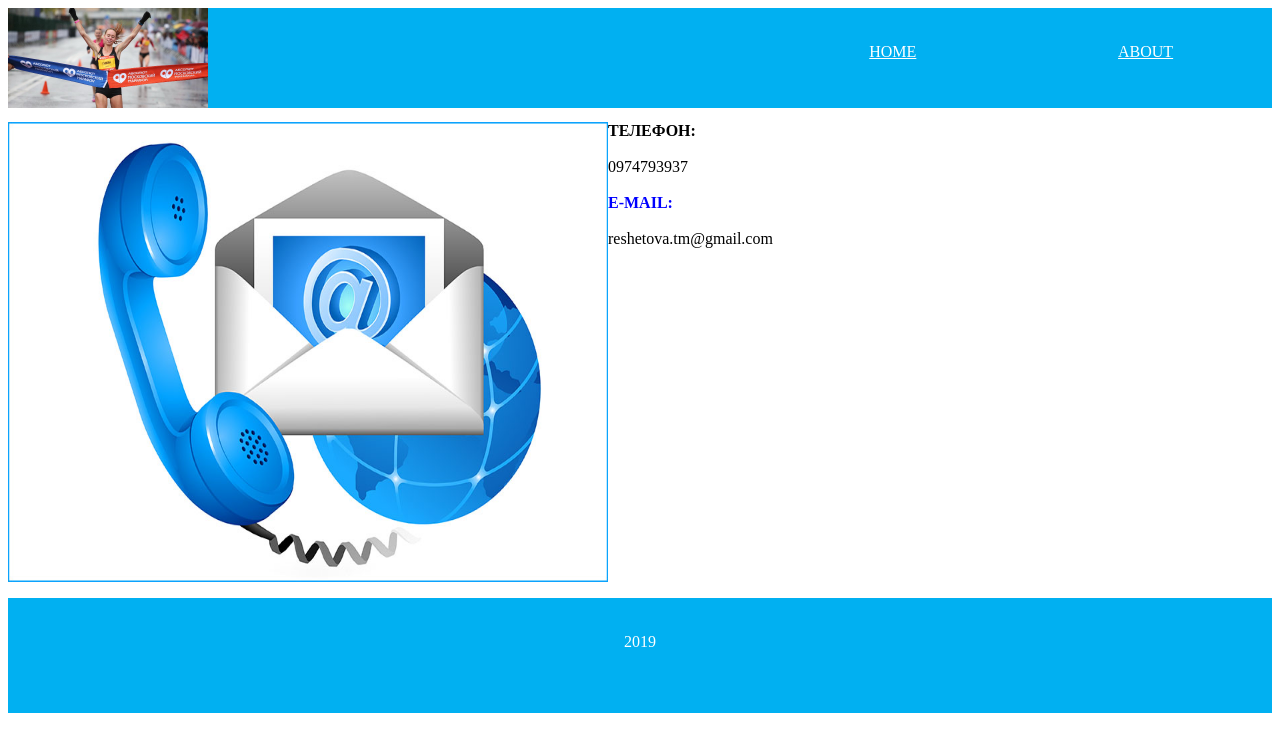
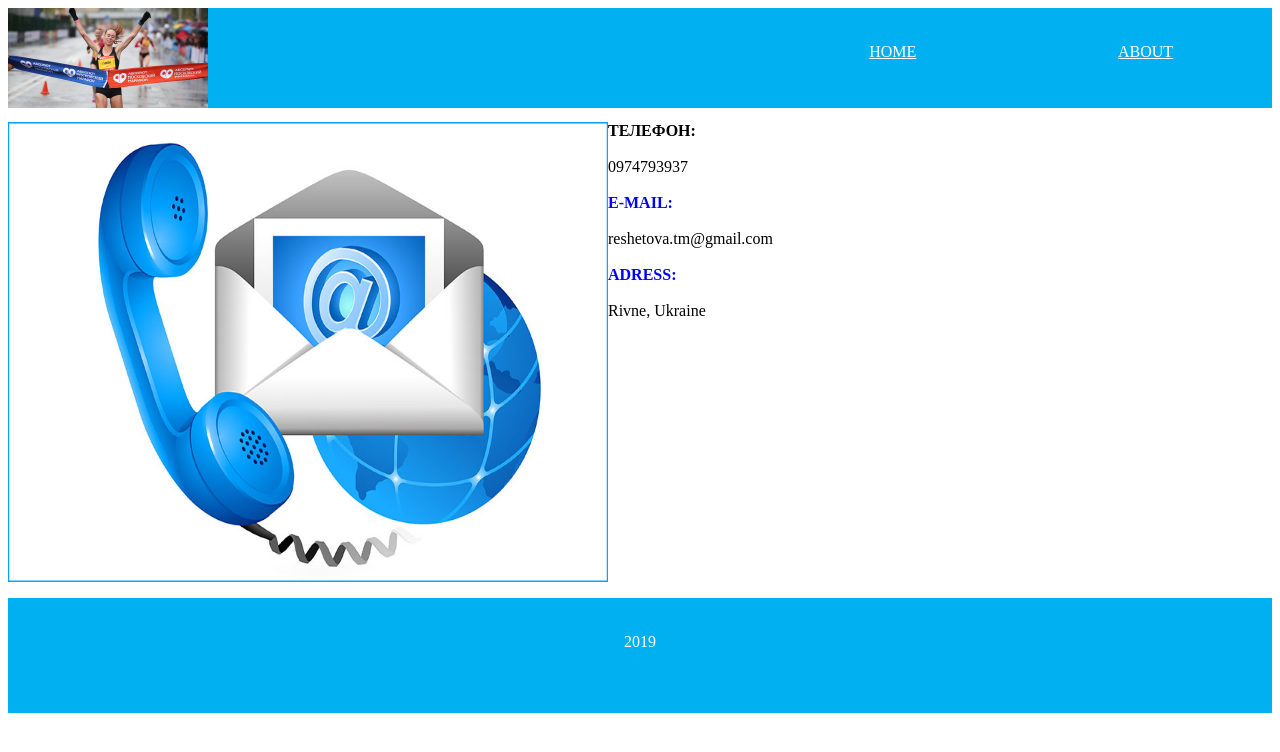
Before and after one commit to reshetova-tm/marafon, a plain HTML site: page 2.html in a window 1280 px wide. Drawn offline with Linux system fonts and the light colour scheme.

Commit message:
Update 2.html

```diff
--- a/2.html
+++ b/2.html
@@ -28,7 +28,10 @@
  <b><span style="color:blue">E-MAIL:</span></b><br><br>
 
  reshetova.tm@gmail.com
+<br><br>
+ <b><span style="color:blue">ADRESS:</span></b><br><br>
 
+ Rivne, Ukraine
 </div>
  </div>
  <div style="background:#01b0f1; width:100%; height:80px; margin-top: 490px; padding-top: 35px; color:White ">
```
